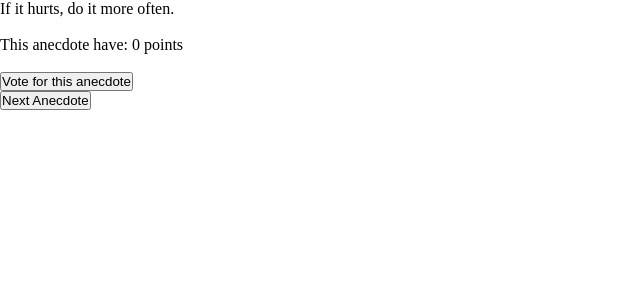
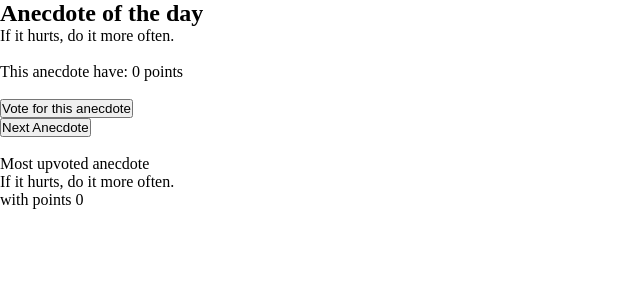
Before and after one commit to AnoopLamba/fullstackopen, a React (Vite) app in the folder part1/: page / in a window 1280 px wide. Shown: the top 300 px of the page, without its empty margins (0-640 px from the left). Built offline with nearby package versions, Linux system fonts and the light colour scheme.

Commit message:
added anecdotes step3

```diff
--- a/part1/src/components/Anecdotes.jsx
+++ b/part1/src/components/Anecdotes.jsx
@@ -1,8 +1,6 @@
 import { useState } from "react";
 
 const Anecdotes = () => {
-  const [selected, setSelected] = useState(0);
-
   const anecdotes = [
     "If it hurts, do it more often.",
     "Adding manpower to a late software project makes it later!",
@@ -14,7 +12,9 @@ const Anecdotes = () => {
     "The only way to go fast, is to go well.",
   ];
 
+  const [selected, setSelected] = useState(0);
   const [points, setPoints] = useState(new Array(anecdotes.length).fill(0));
+  const [mostUp, setMostUp] = useState(0);
 
   const generateRandom = (arrayLength) => {
     const random = Math.floor(Math.random() * arrayLength);
@@ -25,19 +25,34 @@ const Anecdotes = () => {
     const newPoints = { ...points };
     newPoints[selected] += 1;
     setPoints(newPoints);
+
+    if (newPoints[mostUp] < newPoints[selected]) {
+      setMostUp(selected);
+    }
   };
 
   return (
     <>
+      <h2>Anecdote of the day</h2>
       <p>{anecdotes[selected]}</p>
       <br />
+
       <p>This anecdote have: {points[selected]} points</p>
       <br />
+
       <button onClick={increasePoints}>Vote for this anecdote</button>
       <br />
+
       <button onClick={() => generateRandom(anecdotes.length)}>
         Next Anecdote
       </button>
+      <br />
+      <br />
+
+      <p>Most upvoted anecdote</p>
+      <p>
+        {anecdotes[mostUp]} <br /> with points {points[mostUp]}
+      </p>
     </>
   );
 };
```
